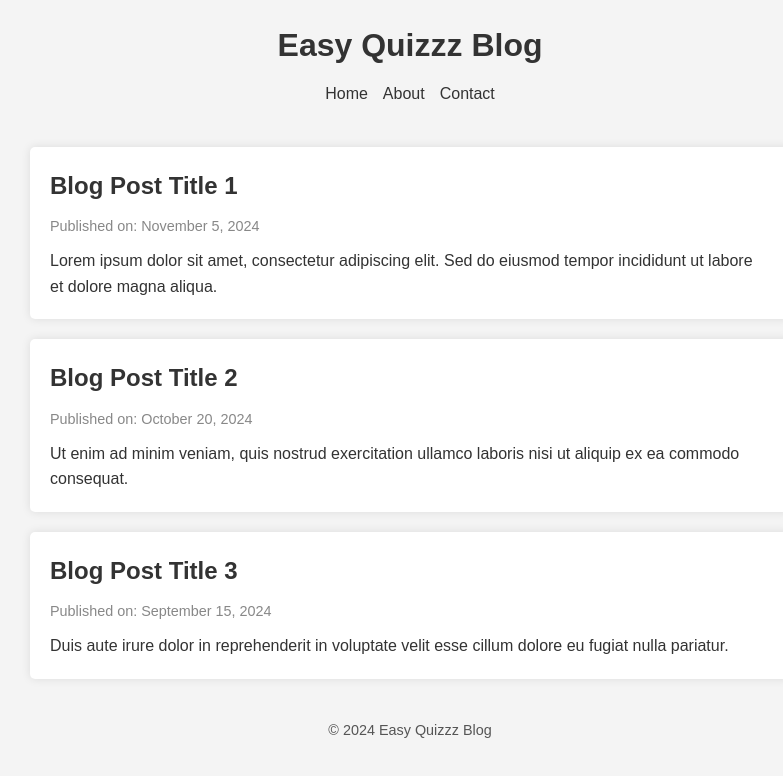
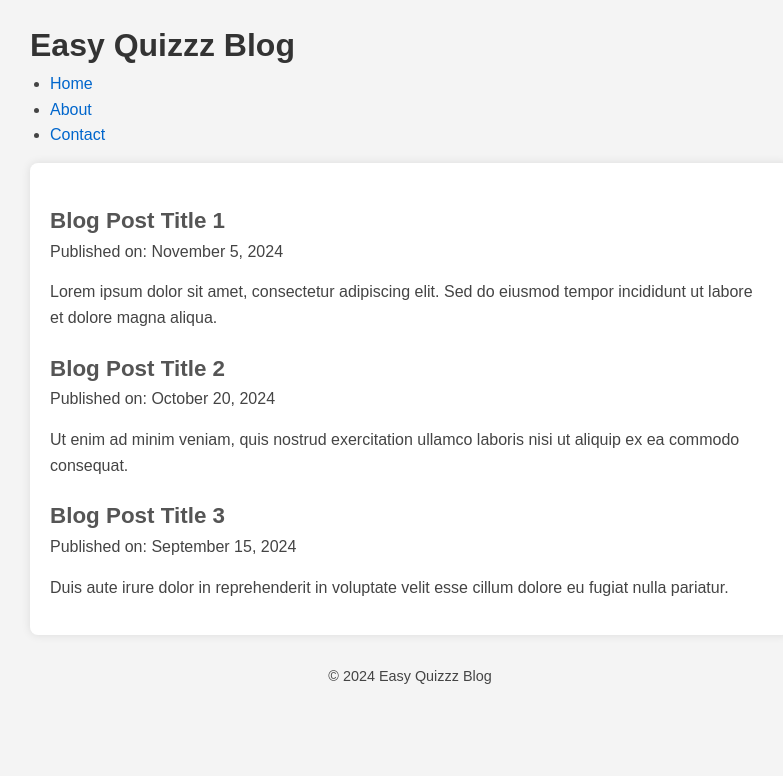
Before and after one commit to Easy-Quizzz-official/easy-quizzz, a plain HTML site: page index.html in a window 1280 px wide. Shown: the whole page, without its empty margins (230-1013 px from the left). Drawn offline with Linux system fonts and the light colour scheme.

Commit message:
Update styles.css

```diff
--- a/styles.css
+++ b/styles.css
@@ -14,51 +14,50 @@ body {
     margin: auto;
 }
 
-header {
-    text-align: center;
-    margin-bottom: 40px;
+main {
+    background-color: #fff;
+    padding: 20px;
+    border-radius: 8px;
+    box-shadow: 0 0 10px rgba(0, 0, 0, 0.1);
 }
 
-header h1 {
-    margin-bottom: 10px;
-}
-
-nav ul {
-    list-style: none;
-    display: flex;
-    justify-content: center;
-    gap: 15px;
-}
-
-nav a {
-    text-decoration: none;
+.blog-post h1 {
+    font-size: 1.8em;
+    margin-bottom: 20px;
     color: #333;
 }
 
-main {
-    margin-bottom: 40px;
+.blog-post h2 {
+    font-size: 1.4em;
+    margin-top: 20px;
+    color: #555;
 }
 
-.blog-post {
-    background: white;
-    padding: 20px;
-    margin-bottom: 20px;
-    border-radius: 5px;
-    box-shadow: 0 0 10px rgba(0, 0, 0, 0.1);
+p, ul, ol {
+    margin-bottom: 15px;
+    color: #444;
 }
 
-.blog-post h2 {
-    margin-bottom: 10px;
+ul, ol {
+    padding-left: 20px;
 }
 
-.date {
-    font-size: 0.9em;
-    color: #888;
-    margin-bottom: 10px;
+strong {
+    color: #000;
+}
+
+a {
+    color: #0066cc;
+    text-decoration: none;
+}
+
+a:hover {
+    text-decoration: underline;
 }
 
 footer {
     text-align: center;
     font-size: 0.9em;
     color: #555;
+    margin-top: 30px;
 }
```
